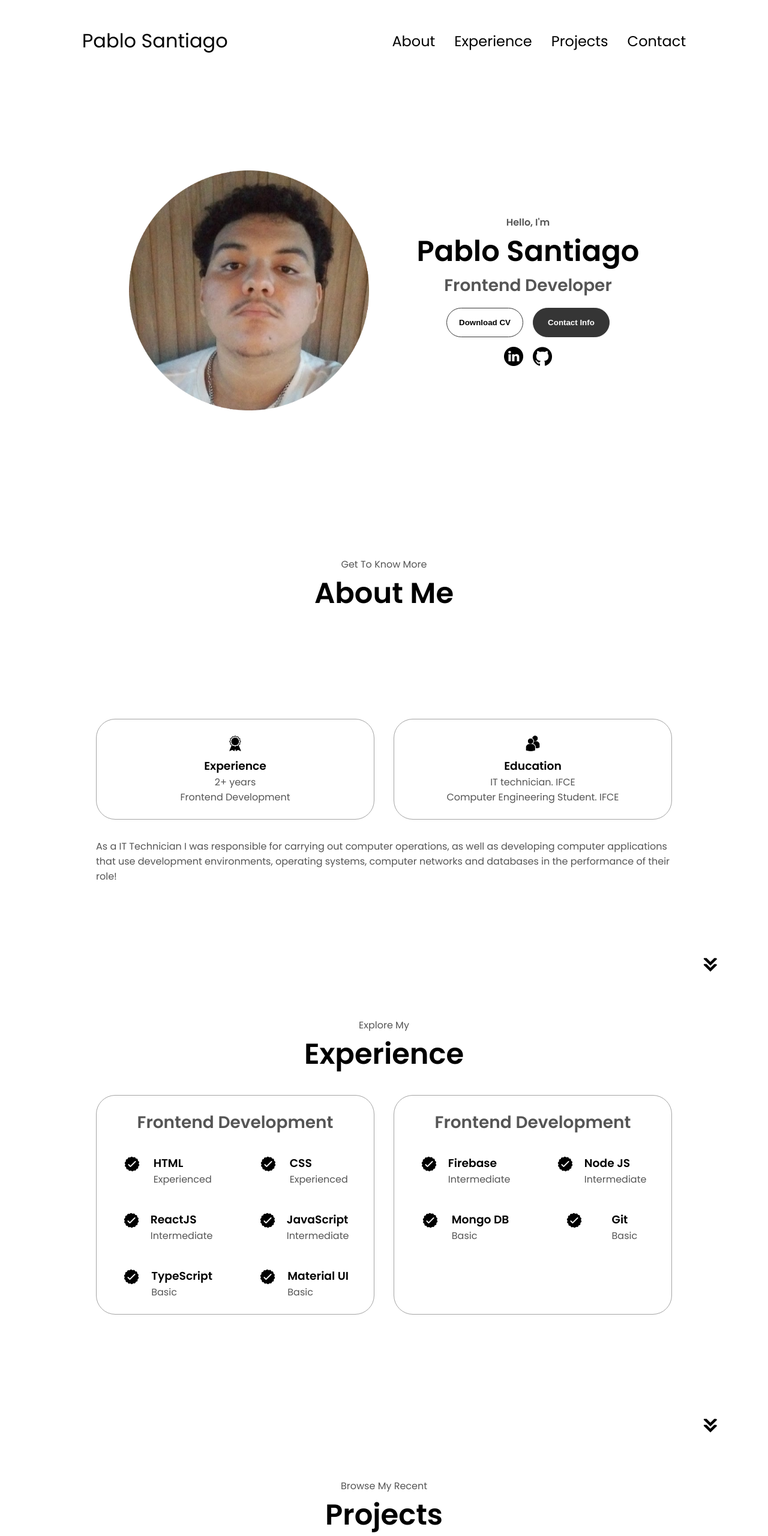
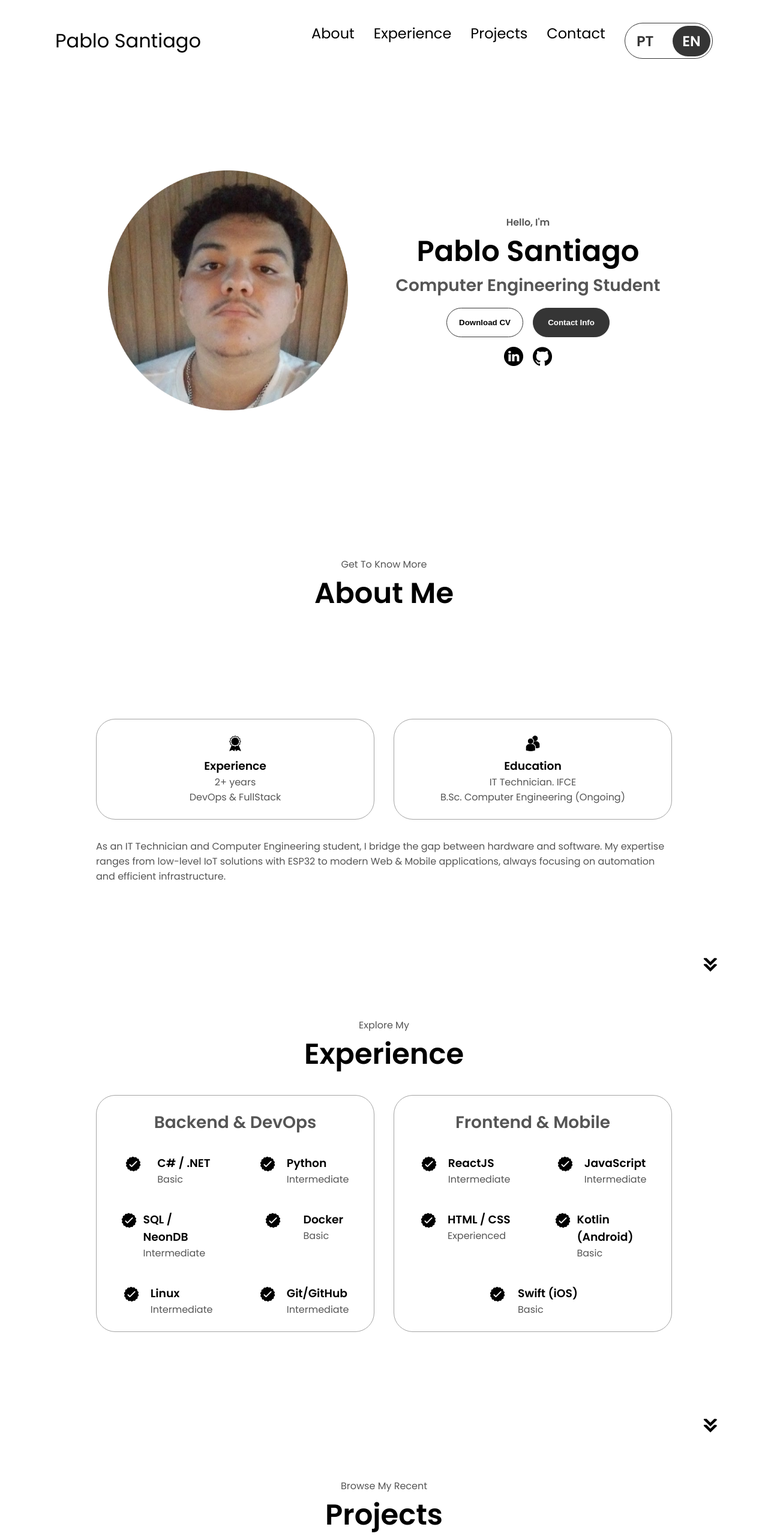
Before and after one commit to pablosantiago-ar/pablosantiago-ar.github.io, a plain HTML site: page index.html in a window 1280 px wide. Shown: the top 2560 px of the page at 60% size. Drawn offline with Linux system fonts and the light colour scheme.

Commit message:
ATT. 2025

```diff
--- a/index.html
+++ b/index.html
@@ -4,7 +4,7 @@
     <meta charset="UTF-8" />
     <meta http-equiv="X-UA-Compatible" content="IE=edge" />
     <meta name="viewport" content="width=device-width, initial-scale=1.0" />
-    <title>My Portfolio</title>
+    <title>Pablo Santiago - Portfolio</title>
     <link rel="stylesheet" href="style.css" />
     <link rel="stylesheet" href="mediaqueries.css" />
   </head>
@@ -13,10 +13,16 @@
       <div class="logo">Pablo Santiago</div>
       <div>
         <ul class="nav-links">
-          <li><a href="#about">About</a></li>
-          <li><a href="#experience">Experience</a></li>
-          <li><a href="#projects">Projects</a></li>
-          <li><a href="#contact">Contact</a></li>
+          <li><a href="#about" data-i18n="nav_about">About</a></li>
+          <li><a href="#experience" data-i18n="nav_exp">Experience</a></li>
+          <li><a href="#projects" data-i18n="nav_proj">Projects</a></li>
+          <li><a href="#contact" data-i18n="nav_contact">Contact</a></li>
+          <li class="lang-switch-container">
+            <div class="lang-switch">
+              <span id="btn-pt-desktop" class="lang-btn" onclick="setLanguage('pt')">PT</span>
+              <span id="btn-en-desktop" class="lang-btn active" onclick="setLanguage('en')">EN</span>
+            </div>
+          </li>
         </ul>
       </div>
     </nav>
@@ -29,29 +35,37 @@
           <span></span>
         </div>
         <div class="menu-links">
-          <li><a href="#about" onclick="toggleMenu()">About</a></li>
-          <li><a href="#experience" onclick="toggleMenu()">Experience</a></li>
-          <li><a href="#projects" onclick="toggleMenu()">Projects</a></li>
-          <li><a href="#contact" onclick="toggleMenu()">Contact</a></li>
+          <li><a href="#about" onclick="toggleMenu()" data-i18n="nav_about">About</a></li>
+          <li><a href="#experience" onclick="toggleMenu()" data-i18n="nav_exp">Experience</a></li>
+          <li><a href="#projects" onclick="toggleMenu()" data-i18n="nav_proj">Projects</a></li>
+          <li><a href="#contact" onclick="toggleMenu()" data-i18n="nav_contact">Contact</a></li>
+          <li class="lang-switch-container-mobile">
+            <div class="lang-switch mobile-switch">
+              <span id="btn-pt-mobile" class="lang-btn" onclick="setLanguage('pt'); toggleMenu()">PT</span>
+              <span id="btn-en-mobile" class="lang-btn active" onclick="setLanguage('en'); toggleMenu()">EN</span>
+            </div>
+          </li>
         </div>
       </div>
     </nav>
     <section id="profile">
       <div class="section__pic-container">
-        <img src="./assets/profile-pic.png" alt="John Doe profile picture" />
+        <img src="./assets/profile-pic.png" alt="Pablo Santiago profile picture" />
       </div>
       <div class="section__text">
-        <p class="section__text__p1">Hello, I'm</p>
+        <p class="section__text__p1" data-i18n="profile_hello">Hello, I'm</p>
         <h1 class="title">Pablo Santiago</h1>
-        <p class="section__text__p2">Frontend Developer</p>
+        <p class="section__text__p2" data-i18n="profile_role">Computer Engineering Student</p>
         <div class="btn-container">
           <button
+            id="btn-cv"
             class="btn btn-color-2"
-            onclick="window.open('./assets/Resume.jpg')"
+            onclick="window.open('./assets/Resume_Pablo-Santiago.pdf')"
+            data-i18n="btn_cv"
           >
             Download CV
           </button>
-          <button class="btn btn-color-1" onclick="location.href='#contact'">
+          <button class="btn btn-color-1" onclick="location.href='#contact'" data-i18n="btn_contact">
             Contact Info
           </button>
         </div>
@@ -72,8 +86,8 @@
       </div>
     </section>
     <section id="about">
-      <p class="section__text__p1">Get To Know More</p>
-      <h1 class="title">About Me</h1>
+      <p class="section__text__p1" data-i18n="section_know_more">Get To Know More</p>
+      <h1 class="title" data-i18n="about_title">About Me</h1>
       <div class="section-container">
         <div class="about-details-container">
           <div class="about-containers">
@@ -83,8 +97,8 @@
                 alt="Experience icon"
                 class="icon"
               />
-              <h3>Experience</h3>
-              <p>2+ years <br />Frontend Development</p>
+              <h3 data-i18n="nav_exp">Experience</h3>
+              <p data-i18n="about_exp_desc">2+ years <br />DevOps & FullStack</p>
             </div>
             <div class="details-container">
               <img
@@ -92,15 +106,15 @@
                 alt="Education icon"
                 class="icon"
               />
-              <h3>Education</h3>
-              <p>IT technician. IFCE<br />Computer Engineering Student. IFCE</p>
+              <h3 data-i18n="about_edu_title">Education</h3>
+              <p data-i18n="about_edu_desc">IT Technician. IFCE<br />B.Sc. Computer Engineering (Ongoing)</p>
             </div>
           </div>
           <div class="text-container">
-            <p>
-              As a IT Technician I was responsible for carrying out computer operations,
-              as well as developing computer applications that use development environments,
-              operating systems, computer networks and databases in the performance of their role!
+            <p data-i18n="about_text">
+              As an IT Technician and Computer Engineering student, I bridge the gap between hardware and software.
+              My expertise ranges from low-level IoT solutions with ESP32 to modern Web & Mobile applications,
+              always focusing on automation and efficient infrastructure.
             </p>
           </div>
         </div>
@@ -113,126 +127,93 @@
       />
     </section>
     <section id="experience">
-      <p class="section__text__p1">Explore My</p>
-      <h1 class="title">Experience</h1>
+      <p class="section__text__p1" data-i18n="section_explore">Explore My</p>
+      <h1 class="title" data-i18n="nav_exp">Experience</h1>
       <div class="experience-details-container">
         <div class="about-containers">
           <div class="details-container">
-            <h2 class="experience-sub-title">Frontend Development</h2>
+            <h2 class="experience-sub-title" data-i18n="exp_backend_title">Backend & DevOps</h2>
             <div class="article-container">
               <article>
-                <img
-                  src="./assets/checkmark.png"
-                  alt="Experience icon"
-                  class="icon"
-                />
+                <img src="./assets/checkmark.png" alt="Experience icon" class="icon" />
                 <div>
-                  <h3>HTML</h3>
-                  <p>Experienced</p>
+                  <h3>C# / .NET</h3>
+                  <p data-i18n="level_basic">Basic</p>
                 </div>
               </article>
               <article>
-                <img
-                  src="./assets/checkmark.png"
-                  alt="Experience icon"
-                  class="icon"
-                />
+                <img src="./assets/checkmark.png" alt="Experience icon" class="icon" />
                 <div>
-                  <h3>CSS</h3>
-                  <p>Experienced</p>
+                  <h3>Python</h3>
+                  <p data-i18n="level_inter">Intermediate</p>
                 </div>
               </article>
               <article>
-                <img
-                  src="./assets/checkmark.png"
-                  alt="Experience icon"
-                  class="icon"
-                />
+                <img src="./assets/checkmark.png" alt="Experience icon" class="icon" />
                 <div>
-                  <h3>ReactJS</h3>
-                  <p>Intermediate</p>
+                  <h3>SQL / NeonDB</h3>
+                  <p data-i18n="level_inter">Intermediate</p>
                 </div>
               </article>
               <article>
-                <img
-                  src="./assets/checkmark.png"
-                  alt="Experience icon"
-                  class="icon"
-                />
+                <img src="./assets/checkmark.png" alt="Experience icon" class="icon" />
                 <div>
-                  <h3>JavaScript</h3>
-                  <p>Intermediate</p>
+                  <h3>Docker</h3>
+                  <p data-i18n="level_basic">Basic</p>
                 </div>
               </article>
               <article>
-                <img
-                  src="./assets/checkmark.png"
-                  alt="Experience icon"
-                  class="icon"
-                />
+                <img src="./assets/checkmark.png" alt="Experience icon" class="icon" />
                 <div>
-                  <h3>TypeScript</h3>
-                  <p>Basic</p>
+                  <h3>Linux</h3>
+                  <p data-i18n="level_inter">Intermediate</p>
                 </div>
               </article>
-              <article>
-                <img
-                  src="./assets/checkmark.png"
-                  alt="Experience icon"
-                  class="icon"
-                />
+               <article>
+                <img src="./assets/checkmark.png" alt="Experience icon" class="icon" />
                 <div>
-                  <h3>Material UI</h3>
-                  <p>Basic</p>
+                  <h3>Git/GitHub</h3>
+                  <p data-i18n="level_inter">Intermediate</p>
                 </div>
               </article>
             </div>
           </div>
           <div class="details-container">
-            <h2 class="experience-sub-title">Frontend Development</h2>
+            <h2 class="experience-sub-title" data-i18n="exp_frontend_title">Frontend & Mobile</h2>
             <div class="article-container">
               <article>
-                <img
-                  src="./assets/checkmark.png"
-                  alt="Experience icon"
-                  class="icon"
-                />
+                <img src="./assets/checkmark.png" alt="Experience icon" class="icon" />
                 <div>
-                  <h3>Firebase</h3>
-                  <p>Intermediate</p>
+                  <h3>ReactJS</h3>
+                  <p data-i18n="level_inter">Intermediate</p>
                 </div>
               </article>
               <article>
-                <img
-                  src="./assets/checkmark.png"
-                  alt="Experience icon"
-                  class="icon"
-                />
+                <img src="./assets/checkmark.png" alt="Experience icon" class="icon" />
                 <div>
-                  <h3>Node JS</h3>
-                  <p>Intermediate</p>
+                  <h3>JavaScript</h3>
+                  <p data-i18n="level_inter">Intermediate</p>
                 </div>
               </article>
               <article>
-                <img
-                  src="./assets/checkmark.png"
-                  alt="Experience icon"
-                  class="icon"
-                />
+                <img src="./assets/checkmark.png" alt="Experience icon" class="icon" />
                 <div>
-                  <h3>Mongo DB</h3>
-                  <p>Basic</p>
+                  <h3>HTML / CSS</h3>
+                  <p data-i18n="level_exp">Experienced</p>
                 </div>
               </article>
               <article>
-                <img
-                  src="./assets/checkmark.png"
-                  alt="Experience icon"
-                  class="icon"
-                />
+                <img src="./assets/checkmark.png" alt="Experience icon" class="icon" />
                 <div>
-                  <h3>Git</h3>
-                  <p>Basic</p>
+                  <h3>Kotlin (Android)</h3>
+                  <p data-i18n="level_basic">Basic</p>
+                </div>
+              </article>
+              <article>
+                <img src="./assets/checkmark.png" alt="Experience icon" class="icon" />
+                <div>
+                  <h3>Swift (iOS)</h3>
+                  <p data-i18n="level_basic">Basic</p>
                 </div>
               </article>
             </div>
@@ -247,67 +228,65 @@
       />
     </section>
     <section id="projects">
-      <p class="section__text__p1">Browse My Recent</p>
-      <h1 class="title">Projects</h1>
+      <p class="section__text__p1" data-i18n="section_browse">Browse My Recent</p>
+      <h1 class="title" data-i18n="nav_proj">Projects</h1>
       <div class="experience-details-container">
         <div class="about-containers">
+
           <div class="details-container color-container">
             <div class="article-container">
-            </div>
-            <h2 class="experience-sub-title project-title">Seu Lar<br>ReactJS; CSS; Firebase</h2>
+              </div>
+            <h2 class="experience-sub-title project-title" data-i18n="proj_1_title">
+              Molecule Database App<br/>Next.js, TypeScript, NeonDB
+            </h2>
             <div class="btn-container">
               <button
                 class="btn btn-color-2 project-btn"
-                onclick="location.href='https://github.com/Pablo-Santiago-prog/Project-SeuLar-online-realtor'"
+                onclick="location.href='https://github.com/Pablo-Santiago-prog'"
+              >
+                Github
+              </button>
+            </div>
+          </div>
+
+          <div class="details-container color-container">
+            <div class="article-container">
+               </div>
+            <h2 class="experience-sub-title project-title" data-i18n="proj_2_title">
+              IoT Beehive Monitor<br/>ESP32, C++, Sensors
+            </h2>
+            <div class="btn-container">
+              <button
+                class="btn btn-color-2 project-btn"
+                onclick="location.href='https://github.com/Pablo-Santiago-prog'"
+              >
+                Github
+              </button>
+            </div>
+          </div>
+
+          <div class="details-container color-container">
+            <div class="article-container">
+               </div>
+            <h2 class="experience-sub-title project-title" data-i18n="proj_3_title">
+              Desmorona Brasil (iOS)<br/>Swift, Apple Academy
+            </h2>
+            <div class="btn-container">
+              <button
+                class="btn btn-color-2 project-btn"
+                onclick="location.href='https://github.com/Pablo-Santiago-prog/Projeto-Apple-Academy'"
               >
                 Github
               </button>
               <button
                 class="btn btn-color-2 project-btn"
-                onclick="location.href='https://seular.vercel.app/'"
+                onclick="location.href='https://github.com/Pablo-Santiago-prog/Projeto-Apple-Academy'"
               >
                 Live Demo
               </button>
             </div>
           </div>
-          <div class="details-container color-container">
-            <div class="article-container">
-            </div>
-            <h2 class="experience-sub-title project-title">Rebuild Fireboy and Watergirl<br>C#; Unity</h2>
-            <div class="btn-container">
-              <button
-                class="btn btn-color-2 project-btn"
-                onclick="location.href='https://github.com/Pablo-Santiago-prog/Rebuild-Fireboy-and-Watergirl/tree/main/WebFrontGame-main'"
-              >
-                Github
-              </button>
-              <button
-                class="btn btn-color-2 project-btn"
-                onclick="location.href='https://www.youtube.com/watch?v=yZdK9Beq_jY'"
-              >
-                Live Demo
-              </button>
-            </div>
-          </div>
-          <div class="details-container color-container">
-            <div class="article-container">
-            </div>
-            <h2 class="experience-sub-title project-title">Desmorona Brasil<br>Swift</h2>
-            <div class="btn-container">
-              <button
-                class="btn btn-color-2 project-btn"
-                onclick="location.href='https://github.com/Pablo-Santiago-prog/Projeto-Apple-Academy/tree/main/Projeto-app-IOS---Apple-foundation-main/Projeto-app-IOS---Apple-foundation-main'"
-              >
-                Github
-              </button>
-              <button
-                class="btn btn-color-2 project-btn"
-                onclick="location.href='https://github.com/Pablo-Santiago-prog/Projeto-Apple-Academy/blob/main/Projeto-app-IOS---Apple-foundation-main/Projeto-app-IOS---Apple-foundation-main/README.md'"
-              >
-                Live Demo
-              </button>
-            </div>
-          </div>
+
         </div>
       </div>
       <img
@@ -318,8 +297,8 @@
       />
     </section>
     <section id="contact">
-      <p class="section__text__p1">Get in Touch</p>
-      <h1 class="title">Contact Me</h1>
+      <p class="section__text__p1" data-i18n="section_touch">Get in Touch</p>
+      <h1 class="title" data-i18n="nav_contact">Contact Me</h1>
       <div class="contact-info-upper-container">
         <div class="contact-info-container">
           <img
@@ -343,10 +322,10 @@
       <nav>
         <div class="nav-links-container">
           <ul class="nav-links">
-            <li><a href="#about">About</a></li>
-            <li><a href="#experience">Experience</a></li>
-            <li><a href="#projects">Projects</a></li>
-            <li><a href="#contact">Contact</a></li>
+            <li><a href="#about" data-i18n="nav_about">About</a></li>
+            <li><a href="#experience" data-i18n="nav_exp">Experience</a></li>
+            <li><a href="#projects" data-i18n="nav_proj">Projects</a></li>
+            <li><a href="#contact" data-i18n="nav_contact">Contact</a></li>
           </ul>
         </div>
       </nav>
--- a/mediaqueries.css
+++ b/mediaqueries.css
@@ -101,3 +101,17 @@
     text-align: justify;
   }
 }
+
+.lang-switch {
+  display: flex;
+  gap: 1rem;
+}
+
+.lang-switch span {
+  font-size: 1.5rem;
+  transition: transform 0.2s;
+}
+
+.lang-switch span:hover {
+  transform: scale(1.2);
+}
--- a/script.js
+++ b/script.js
@@ -4,3 +4,94 @@
   menu.classList.toggle("open");
   icon.classList.toggle("open");
 }
+
+const cvFiles = {
+  en: './assets/Resume_Pablo-Santiago.pdf',
+  pt: './assets/Curriculo_Pablo-Santiago.pdf'
+};
+
+const translations = {
+  en: {
+    nav_about: "About",
+    nav_exp: "Experience",
+    nav_proj: "Projects",
+    nav_contact: "Contact",
+    profile_hello: "Hello, I'm",
+    profile_role: "Computer Engineering Student | Full Stack",
+    btn_cv: "Download CV",
+    btn_contact: "Contact Info",
+    section_know_more: "Get To Know More",
+    about_title: "About Me",
+    about_exp_desc: "2+ years <br />DevOps & FullStack",
+    about_edu_title: "Education",
+    about_edu_desc: "IT Technician. IFCE<br />B.Sc. Comp. Engineering (Ongoing)",
+    about_text: "As an IT Technician and Computer Engineering student, I bridge the gap between hardware and software. My expertise ranges from low-level IoT solutions with ESP32 to modern Web & Mobile applications, always focusing on automation and efficient infrastructure.",
+    section_explore: "Explore My",
+    exp_backend_title: "Backend & DevOps",
+    exp_frontend_title: "Frontend & Mobile",
+    level_basic: "Basic",
+    level_inter: "Intermediate",
+    level_exp: "Experienced",
+    section_browse: "Browse My Recent",
+    proj_1_title: "Molecule Database App<br/>Next.js, TypeScript, NeonDB",
+    proj_2_title: "IoT Beehive Monitor<br/>ESP32, C++, Sensors",
+    proj_3_title: "Desmorona Brasil (iOS)<br/>Swift, Apple Academy",
+    section_touch: "Get in Touch"
+  },
+  pt: {
+    nav_about: "Sobre",
+    nav_exp: "Experiência",
+    nav_proj: "Projetos",
+    nav_contact: "Contato",
+    profile_hello: "Olá, eu sou",
+    profile_role: "Estudante de Eng. de Computação | Full Stack",
+    btn_cv: "Baixar Currículo",
+    btn_contact: "Contato",
+    section_know_more: "Saiba mais",
+    about_title: "Sobre Mim",
+    about_exp_desc: "2+ anos <br />DevOps & FullStack",
+    about_edu_title: "Educação",
+    about_edu_desc: "Téc. em Informática - IFCE<br />Eng. de Computação (Cursando)",
+    about_text: "Como Técnico em Informática e estudante de Engenharia, uno o hardware ao software. Minha experiência vai desde soluções IoT de baixo nível com ESP32 até aplicações Web e Mobile modernas, sempre focando em automação e infraestrutura eficiente.",
+    section_explore: "Explore Minha",
+    exp_backend_title: "Backend & DevOps",
+    exp_frontend_title: "Frontend & Mobile",
+    level_basic: "Básico",
+    level_inter: "Intermediário",
+    level_exp: "Experiente",
+    section_browse: "Veja meus recentes",
+    proj_1_title: "App Banco de Moléculas<br/>Next.js, TypeScript, NeonDB",
+    proj_2_title: "Monitor de Colmeias IoT<br/>ESP32, C++, Sensores",
+    proj_3_title: "Desmorona Brasil (iOS)<br/>Swift, Apple Academy",
+    section_touch: "Entre em Contato"
+  }
+};
+
+function setLanguage(lang) {
+  const elements = document.querySelectorAll("[data-i18n]");
+  elements.forEach((element) => {
+    const key = element.getAttribute("data-i18n");
+    if (translations[lang] && translations[lang][key]) {
+      if (element.innerHTML.includes('<') && element.innerHTML.includes('>')) {
+         element.innerHTML = translations[lang][key];
+      } else {
+         element.innerText = translations[lang][key];
+      }
+    }
+  });
+
+  const btnCv = document.getElementById("btn-cv");
+  if (btnCv) {
+    btnCv.onclick = function() {
+      window.open(cvFiles[lang]);
+    };
+  }
+
+  document.querySelectorAll('.lang-btn').forEach(btn => btn.classList.remove('active'));
+
+  const activeBtnDesktop = document.getElementById(`btn-${lang}-desktop`);
+  const activeBtnMobile = document.getElementById(`btn-${lang}-mobile`);
+
+  if (activeBtnDesktop) activeBtnDesktop.classList.add('active');
+  if (activeBtnMobile) activeBtnMobile.classList.add('active');
+}
--- a/style.css
+++ b/style.css
@@ -1,5 +1,3 @@
-/* GENERAL */
-
 @import url("https://fonts.googleapis.com/css2?family=Poppins:wght@300;400;500;600&display=swap");
 
 * {
@@ -19,14 +17,11 @@
   color: rgb(85, 85, 85);
 }
 
-/* TRANSITION */
-
 a,
 .btn {
   transition: all 300ms ease;
 }
 
-/* DESKTOP NAV */
 
 nav,
 .nav-links {
@@ -66,7 +61,6 @@
   cursor: default;
 }
 
-/* HAMBURGER MENU */
 
 #hamburger-nav {
   display: none;
@@ -146,7 +140,6 @@
   transform: none;
 }
 
-/* SECTIONS */
 
 section {
   padding-top: 4vh;
@@ -160,7 +153,6 @@
   display: flex;
 }
 
-/* PROFILE SECTION */
 
 #profile {
   display: flex;
@@ -206,14 +198,12 @@
   gap: 1rem;
 }
 
-/* ICONS */
 
 .icon {
   cursor: pointer;
   height: 2rem;
 }
 
-/* BUTTONS */
 
 .btn-container {
   display: flex;
@@ -261,7 +251,6 @@
   gap: 1rem;
 }
 
-/* ABOUT SECTION */
 
 #about {
   position: relative;
@@ -314,7 +303,6 @@
   margin: auto 0;
 }
 
-/* EXPERIENCE SECTION */
 
 #experience {
   position: relative;
@@ -353,7 +341,6 @@
   cursor: default;
 }
 
-/* PROJECTS SECTION */
 
 #projects {
   position: relative;
@@ -379,8 +366,6 @@
   color: black;
   border-color: rgb(163, 163, 163);
 }
-
-/* CONTACT */
 
 #contact {
   display: flex;
@@ -420,7 +405,6 @@
   height: 2.5rem;
 }
 
-/* FOOTER SECTION */
 
 footer {
   height: 26vh;
@@ -430,3 +414,47 @@
 footer p {
   text-align: center;
 }
+
+.lang-switch-container {
+  display: flex;
+  align-items: center;
+}
+
+.lang-switch {
+  display: flex;
+  background-color: white;
+  border: 1px solid rgb(53, 53, 53);
+  border-radius: 2rem;
+  padding: 0.2rem;
+  gap: 0.2rem;
+}
+
+.lang-btn {
+  cursor: pointer;
+  padding: 0.5rem 1rem;
+  border-radius: 2rem;
+  font-weight: 600;
+  font-size: 1rem;
+  transition: all 300ms ease;
+  color: rgb(53, 53, 53);
+}
+
+.lang-btn:hover {
+  background-color: rgb(220, 220, 220);
+}
+
+.lang-btn.active {
+  background-color: rgb(53, 53, 53);
+  color: white;
+}
+
+.lang-switch-container-mobile {
+  display: flex;
+  justify-content: center;
+  margin-top: 1.5rem;
+}
+
+.mobile-switch .lang-btn {
+  padding: 0.8rem 1.5rem;
+  font-size: 1.2rem;
+}
```
Also changed, not shown: 2 other files.
